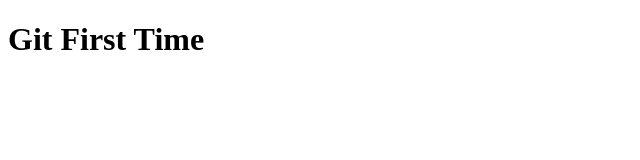
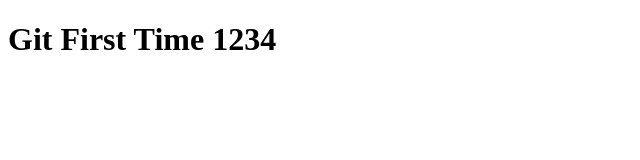
Before and after one commit to tanupat028/Pat-Test, a plain HTML site: page index.html in a window 1280 px wide. Shown: the whole page, without its empty margins (0-640 px from the left). Drawn offline with Linux system fonts and the light colour scheme.

Commit message:
update index

```diff
--- a/index.html
+++ b/index.html
@@ -7,6 +7,6 @@
     <title>Document</title>
 </head>
 <body>
-    <h1>Git First Time </h1>
+    <h1>Git First Time 1234</h1>
 </body>
 </html>
```
